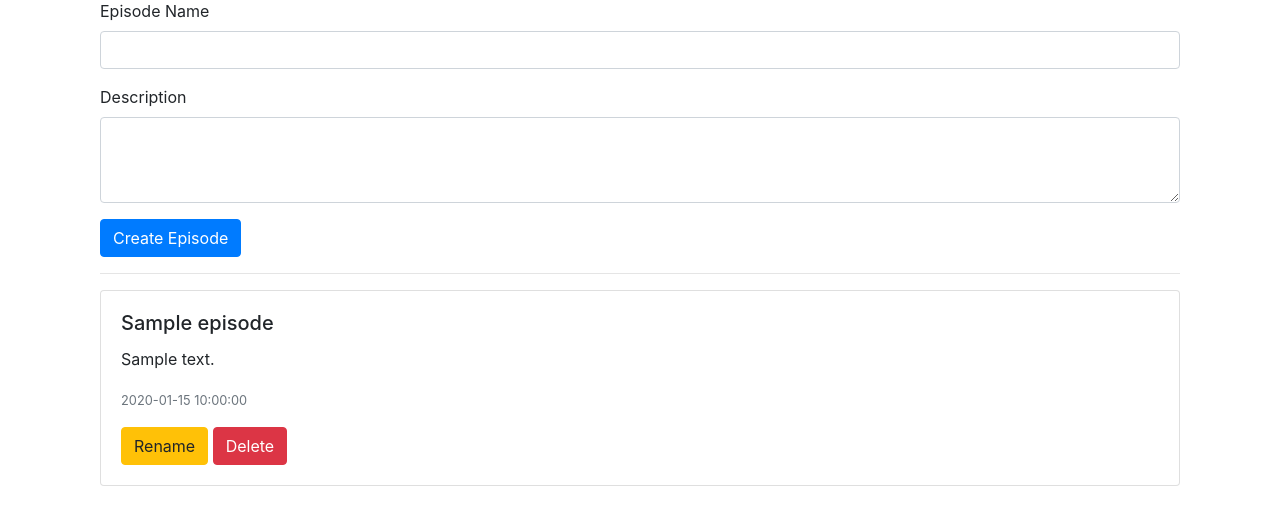
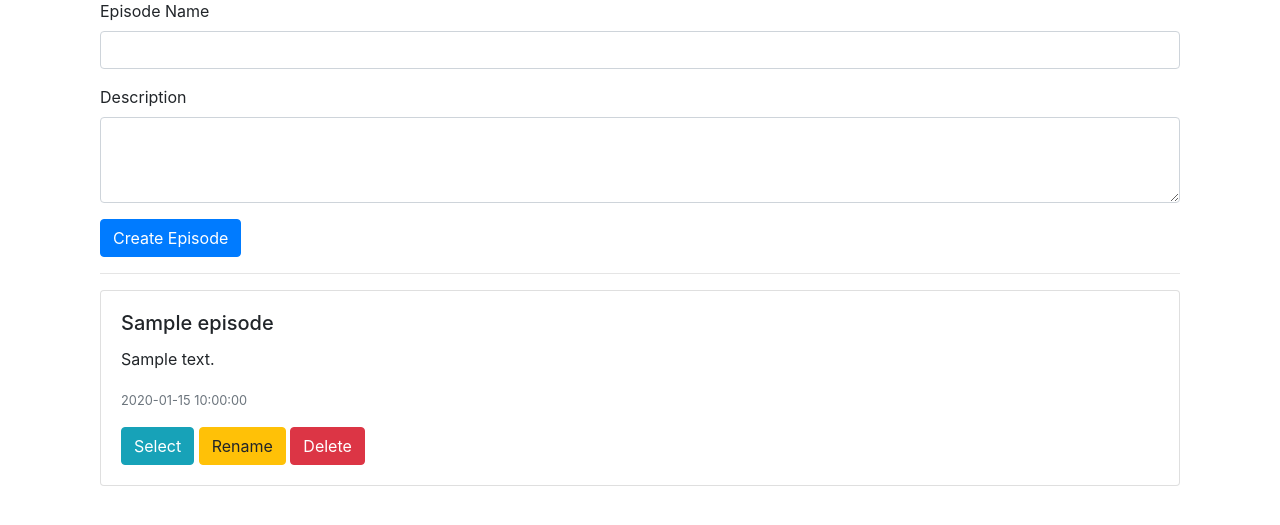
Before and after one commit to PinguimIdoneo/PNationtools, a Flask app: page /episodes in a window 1280 px wide. Shown: the part 161-686 px from the top of the page. Run offline with Flask 3, Linux system fonts and the light colour scheme; a user stored in the database is signed in; tables that the repository leaves empty hold one stand-in row (values such as "Sample post"); some libraries are stand-ins or nearby versions.

Commit message:
Update episodes.html

```diff
--- a/templates/episodes.html
+++ b/templates/episodes.html
@@ -21,6 +21,9 @@
             <h5 class="card-title">{{ episode.name }}</h5>
             <p class="card-text">{{ episode.description }}</p>
             <p class="card-text"><small class="text-muted">{{ episode.created_at }}</small></p>
+            <form action="{{ url_for('select_episode', episode_id=episode.id) }}" method="POST" class="d-inline">
+                <button type="submit" class="btn btn-info">Select</button>
+            </form>
             {% if current_user.is_admin %}
             <a href="{{ url_for('rename_episode', episode_id=episode.id) }}" class="btn btn-warning">Rename</a>
             <form action="{{ url_for('delete_episode', episode_id=episode.id) }}" method="POST" class="d-inline">
```
